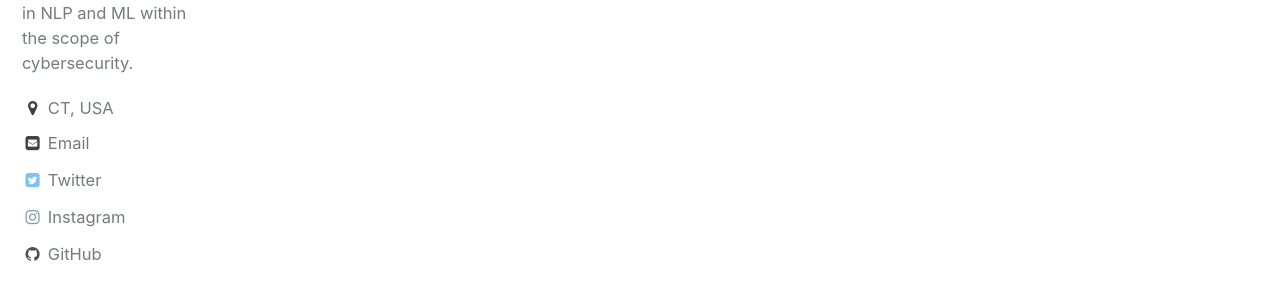
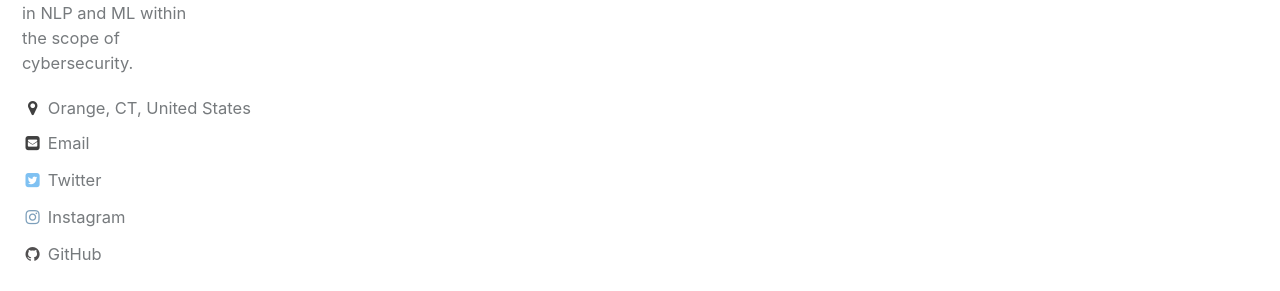
Before and after one commit to shreyagopal/shreyagopal.github.io, a Jekyll site: the page built from index.html, in a window 1280 px wide and 900 px high, scrolled down 987 px. Shown: the part 379-670 px from the top of the window. Built offline with Jekyll 4.4.1, drawn with Linux system fonts in a browser that asks for light colours; the list of posts is cut into pages by our own code.

Commit message:
Update _config.yml

```diff
--- a/_config.yml
+++ b/_config.yml
@@ -83,7 +83,7 @@ author:
   name             : "Shreya Gopal"
   avatar           : "/assets/images/shreya_avatar.jpeg"
   bio              : "Data Science Grad student@University of New Haven, Interested in NLP and ML within the scope of cybersecurity."
-  location         : "CT, USA"
+  location         : "Orange, CT, United States"
   target-blank     : "ext-link"
   email            : "sundarishreyagopal@gmail.com"
   youtube          :
```
